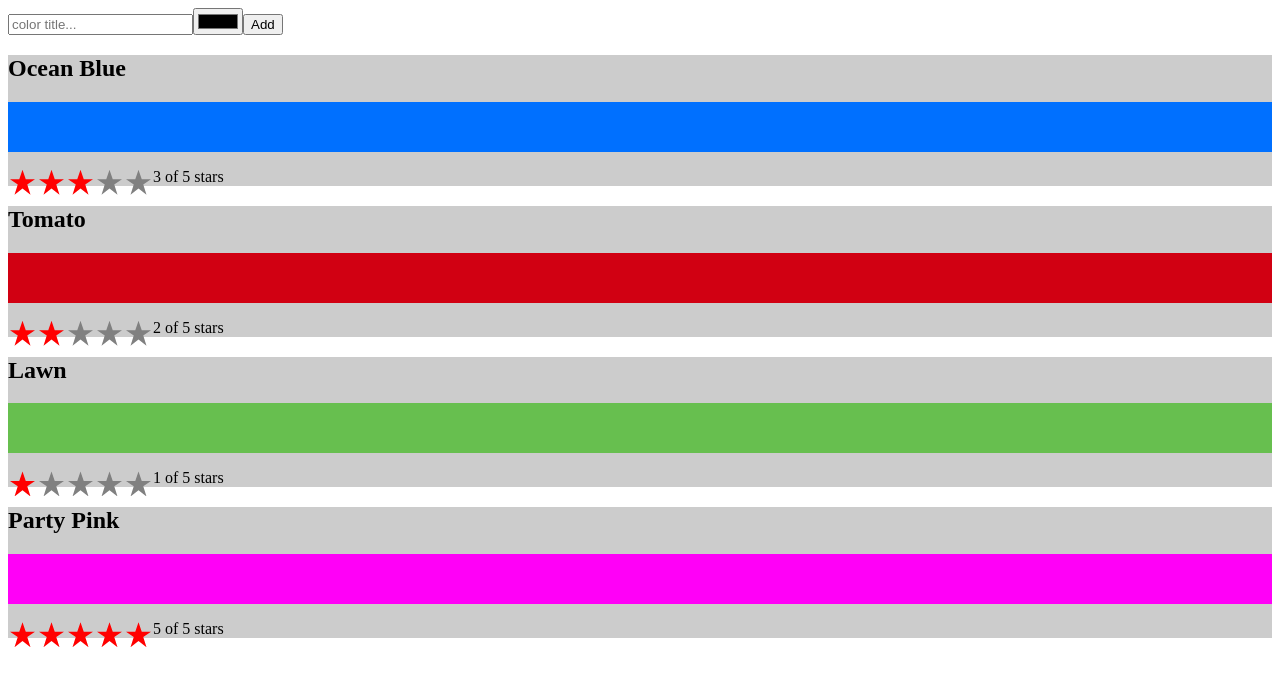
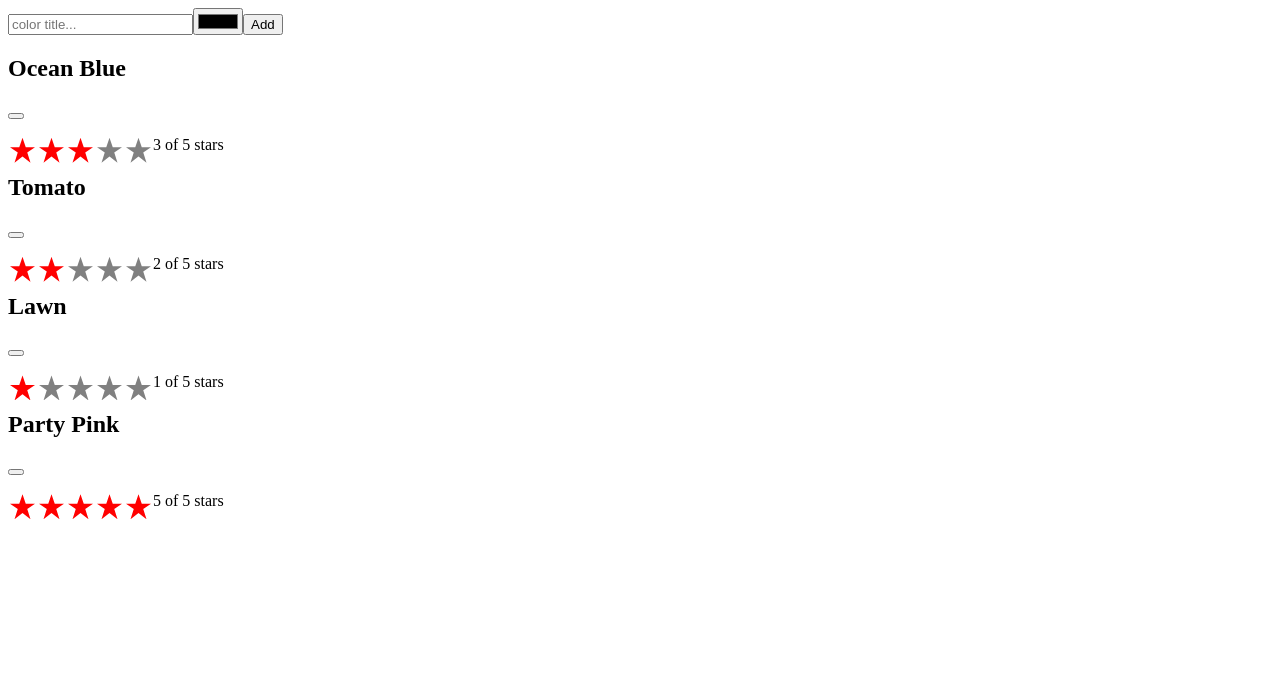
Before and after one commit to klochkovS/ReactDemo, a React app: page / in a window 1280 px wide. Shown: the top 686 px of the page. Built offline with nearby package versions, Linux system fonts and the light colour scheme.

Commit message:
add redux to colors app

```diff
--- a/src/Components/AddColorForm.jsx
+++ b/src/Components/AddColorForm.jsx
@@ -1,19 +1,20 @@
 import React from 'react';
+import { addColor } from '../actions';
 
-const AddColorForm = ({ onNewColor = f => f }) => {
+const AddColorForm = ({ store }) => {
   let _title;
   let _color;
 
   const submit = (evnt) => {
     evnt.preventDefault();
-    onNewColor(_title.value, _color.value);
+    store.dispatch(addColor(_title.value, _color.value));
     _title.value = '';
     _color.value = '#000000';
     _title.focus();
   };
 
   return (
-    <form onSubmit={submit}>
+    <form className="add-color" onSubmit={submit}>
       <input
         ref={input => _title = input}
         type="text"
--- a/src/Components/App.jsx
+++ b/src/Components/App.jsx
@@ -1,84 +1,12 @@
-import React, { Component } from 'react';
-import { v4 } from 'uuid';
+import React from 'react';
 import AddColorForm from './AddColorForm';
 import ColorList from './ColorList';
 
-class App extends Component {
-  constructor(props) {
-    super(props);
-    this.state = {
-      colors: [
-        {
-          'id': '8658c1d0-9eda-4a90-95e1-8001e8eb6036',
-          'title': 'Ocean Blue',
-          'color': '#0070ff',
-          'rating': 3,
-        },
-        {
-          'id': 'f9005b4e-975e-433d-a646-79df172e1dbb',
-          'title': 'Tomato',
-          'color': '#d10012',
-          'rating': 2,
-        },
-        {
-          'id': '58d9caee-6ea6-4d7b-9984-65b145031979',
-          'title': 'Lawn',
-          'color': '#67bf4f',
-          'rating': 1,
-        },
-        {
-          'id': 'a5685c39-6bdc-4727-9188-6c9a00bf7f95',
-          'title': 'Party Pink',
-          'color': '#ff00f7',
-          'rating': 5,
-        },
-      ],
-    };
-    this.addColor = this.addColor.bind(this);
-    this.rateColor = this.rateColor.bind(this);
-    this.removeColor = this.removeColor.bind(this);
-  }
-
-  addColor(title, color) {
-    const colors = [
-      ...this.state.colors,
-      {
-        id: v4(),
-        title,
-        color,
-        rating: 0,
-      },
-    ];
-    this.setState({ colors });
-  }
-
-  rateColor(id, rating) {
-    const colors = this.state.colors.map(color =>
-      (color.id !== id) ?
-        color : { id: color.id, title: color.title, color: color.color, rating });
-    this.setState({ colors });
-  }
-
-  removeColor(id) {
-    const colors = this.state.colors.filter(color =>
-      color.id !== id);
-    this.setState({ colors });
-  }
-
-  render() {
-    const { addColor, rateColor, removeColor } = this;
-    const { colors } = this.state;
-    return (
-      <div className="app">
-        <AddColorForm onNewColor={addColor} />
-        <ColorList
-          colors={colors}
-          onRate={rateColor}
-          onRemove={removeColor}
-        />
-      </div>
-    );
-  }
-}
+const App = ({ store }) => (
+  <div className="app">
+    <AddColorForm store={store} />
+    <ColorList store={store} />
+  </div>
+);
 
 export default App;
--- a/src/Components/Color.jsx
+++ b/src/Components/Color.jsx
@@ -3,41 +3,23 @@ import PropTypes from 'prop-types';
 import StarRating from './StarRating';
 
 class Color extends Component {
-  componentWillMount() {
-    this.style = { backgroundColor: '#CCC' };
-  }
-
-  shouldComponentUpdate(nextProps) {
-    const { rating } = this.props;
-    return rating !== nextProps.rating;
-  }
-
-  componentWillUpdate(nextProps) {
-    const { title, rating } = this.props;
-    this.style = null;
-    this.refs.title.style.backgroundColor = 'red';
-    this.refs.title.style.color = 'white';
-    alert(`${title}: rating ${rating} -> ${nextProps.rating}`);
-  }
-
-
-  componentDidUpdate(prevProps) {
-    const { title, rating } = this.props;
-    const status = (rating > prevProps.rating) ? 'better' : 'worse';
-    this.refs.title.style.backgroundColor = '';
-    this.refs.title.style.color = 'black';
-  }
 
   render() {
     const {
-      title, color, rating, onRate
+      title, color, rating, onRemove, onRate,
     } = this.props;
     return (
       <section className="color" style={this.style}>
         <h1 ref="title">{title}</h1>
-        <div className="color" style={{ backgroundColor: color, height: 50 }}>
+        <button onClick={onRemove}>
+        </button>
+        <div
+          className="color"
+          style={{ backgroundColor: color }}>
         </div>
-        <StarRating starsSelected={rating} onRate={onRate} />
+        <div>
+          <StarRating starsSelected={rating} onRate={onRate} />
+        </div>
       </section>
     );
   }
--- a/src/Components/ColorList.jsx
+++ b/src/Components/ColorList.jsx
@@ -1,21 +1,23 @@
 import React from 'react';
 import Color from './Color';
+import { rateColor, removeColor } from '../actions';
+import { sortFunction } from '../lib/array-helpers';
 
-const ColorList = ({
-  colors = [],
-  onRate = f => f,
-  onRemove = f => f,
-}) => (
+const ColorList = ({ store }) => {
+  const { colors, sort } = store.getState();
+  const sortedColors = [...colors].sort(sortFunction(sort));
+  return (
     <div className="color-list">
       {(colors.length === 0) ?
         <p>No Colors Listed. (Add a Color) </p> :
-        colors.map(color => (<Color
+        sortedColors.map(color => (<Color
           key={color.id}
           {...color}
-          onRate={rating => onRate(color.id, rating)}
-          onRemove={() => onRemove(color.id)}
+          onRate={rating => store.dispatch(rateColor(color.id, rating))}
+          onRemove={() => store.dispatch(removeColor(color.id))}
         />))}
     </div>
   );
+};
 
 export default ColorList;
--- a/src/Components/Star.jsx
+++ b/src/Components/Star.jsx
@@ -1,14 +1,8 @@
 import React from 'react';
-import PropTypes from 'prop-types';
 import './star.css';
 
-const Star = ({ selected = false, onRate = f => f }) => (
-  <div className={(selected) ? 'star selected' : 'star'} onClick={onRate}></div>
+const Star = ({ selected = false, onClick = f => f }) => (
+  <div className={(selected) ? 'star selected' : 'star'} onClick={onClick}></div>
 );
 
-Star.propTypes = {
-  selected: PropTypes.bool,
-  onClick: PropTypes.func,
-};
-
 export default Star;
--- a/src/Components/StarRating.jsx
+++ b/src/Components/StarRating.jsx
@@ -7,7 +7,7 @@ const StarRating = ({ starsSelected = 0, totalStars = 5, onRate = f => f }) => (
       (<Star
         key={i}
         selected={i < starsSelected}
-        onRate={() => onRate(i + 1)}
+        onClick={() => onRate(i + 1)}
       />))}
     <p>{starsSelected} of {totalStars} stars</p>
   </div>
--- /dev/null
+++ b/src/actions.js
@@ -0,0 +1,38 @@
+import { v4 } from 'uuid';
+import C from './constants';
+
+
+export const addColor = (title, color) => ({
+  type: C.ADD_COLOR,
+  id: v4(),
+  title,
+  color,
+  timestamp: new Date().toString(),
+});
+
+export const removeColor = id => ({
+  type: C.REMOVE_COLOR,
+  id,
+});
+
+export const reteColor = (id, rating) => ({
+  type: C.RATE_COLOR,
+  id,
+  rating,
+});
+
+export const sortColors = sortedBy =>
+  (sortedBy === 'rating') ?
+    ({
+      type: C.SORT_COLORS,
+      sortBy: 'SORTED_BY_RATING',
+    }) :
+    (sortedBy === 'title') ?
+      ({
+        type: C.SORT_COLORS,
+        sortBy: 'SORTED_BY_TITLE',
+      }) :
+      ({
+        type: C.SORT_COLORS,
+        sortBy: 'SORTED_BY_DATE',
+      })
--- a/src/index.jsx
+++ b/src/index.jsx
@@ -7,10 +7,10 @@ const store = storeFactory();
 
 const r = () =>
   render(
-    <App />,
+    <App store={store} />,
     document.getElementById('root'),
   );
 
 
-store.subscribe(render);
+store.subscribe(r);
 r();
--- /dev/null
+++ b/src/lib/array-helpers.js
@@ -0,0 +1,17 @@
+const sortBy = (type, field) => {
+  switch (type) {
+    case 'date':
+      return (a, b) => new Date(b[field]) - new Date(a[field]);
+    case 'string':
+      return (a, b) => (a[field] < b[field]) ? -1 : 1;
+    default:
+      return (a, b) => b[field] - a[field];
+  }
+};
+
+export const sortFunction = sort =>
+  (sort === 'SORTED_BY_TITLE') ?
+    sortBy('string', 'title') :
+    (sort === 'SORTED_BY_RATING') ?
+      sortBy('number', 'rating') :
+      sortBy('date', 'timestamp');
--- a/src/store/reducers.js
+++ b/src/store/reducers.js
@@ -29,6 +29,8 @@ export const colors = (state = [], action) => {
         ...state,
         color({}, action),
       ];
+    case C.RATE_COLOR:
+      return state.map(c => color(c, action));
     case C.REMOVE_COLOR:
       return state.filter(c => c.id !== action.id);
     default:
```
